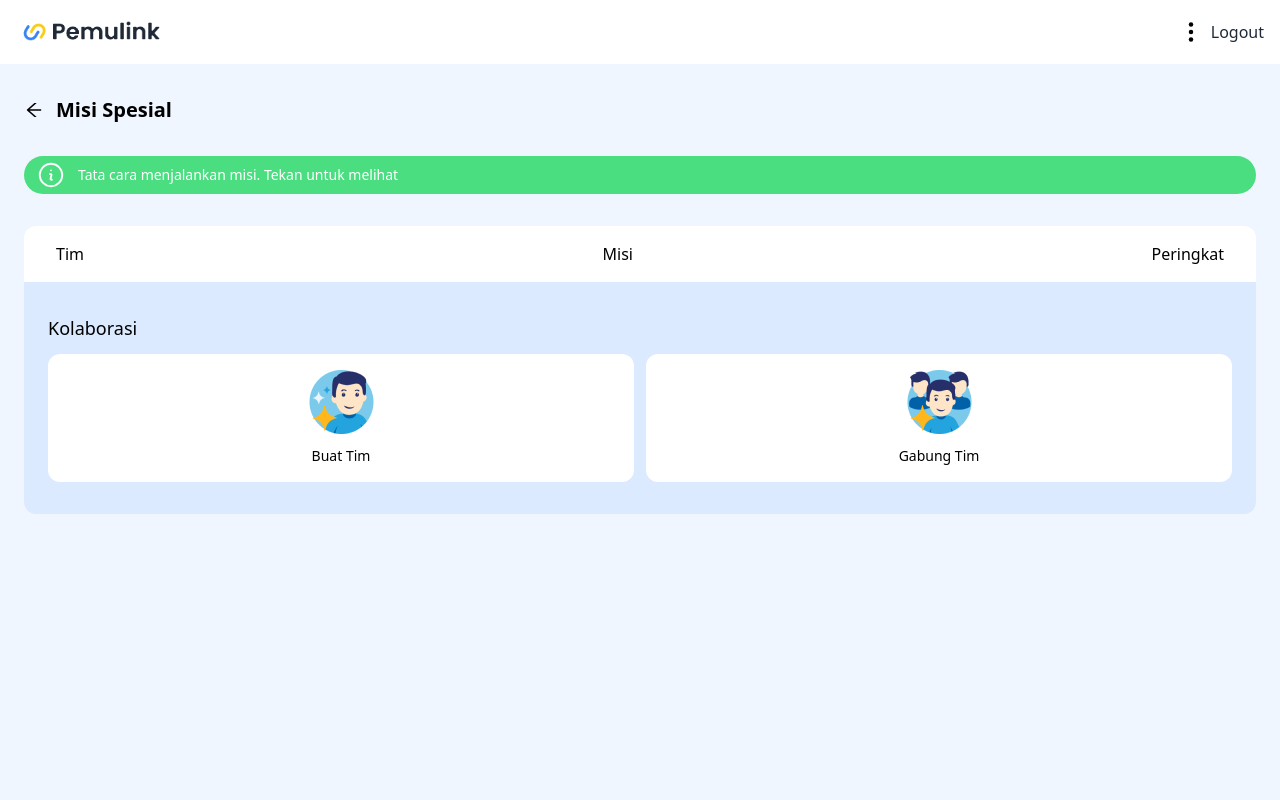
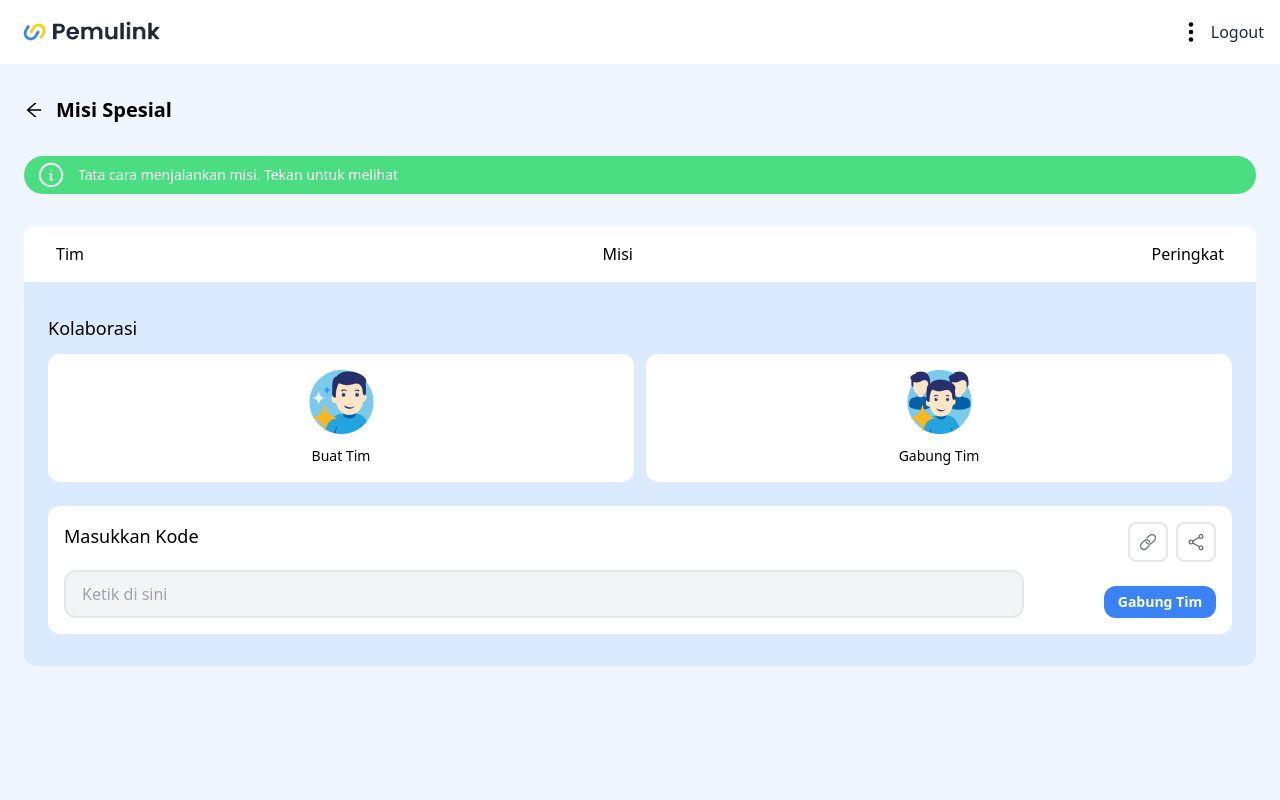
Before and after one commit to adnanamiruddin/pemulink-project-client, a Next.js app: page /competition/1/join in a window 1280 px wide. Shown: the top 800 px of the page. Built offline with nearby package versions, Linux system fonts and the light colour scheme; no server answers.

Commit message:
feat: Fetch userTeam on CompetitionHeader component

```diff
--- a/src/api/modules/users.api.js
+++ b/src/api/modules/users.api.js
@@ -6,6 +6,7 @@ const usersEndpoint = {
   signIn: "/users/sign-in",
   profile: "/users/profile",
   updateToAdmin: ({ id }) => `/users/update-to-admin/${id}`,
+  userTeam: ({ competitionId }) => `/users/${competitionId}`,
 };
 
 const userApi = {
@@ -42,6 +43,17 @@ const userApi = {
     }
   },
 
+  getUserTeam: async ({ competitionId }) => {
+    try {
+      const response = await privateClient.get(
+        usersEndpoint.userTeam({ competitionId })
+      );
+      return { response };
+    } catch (error) {
+      return { error };
+    }
+  },
+
   updateProfile: async ({
     firstName,
     lastName,
--- a/src/components/layouts/CompetitionHeader.jsx
+++ b/src/components/layouts/CompetitionHeader.jsx
@@ -1,8 +1,24 @@
+import userApi from "@/api/modules/users.api";
+import { setGlobalLoading } from "@/redux/features/globalLoadingSlice";
 import Link from "next/link";
+import { useEffect } from "react";
 import { AiOutlineArrowLeft } from "react-icons/ai";
 import { HiOutlineInformationCircle } from "react-icons/hi2";
+import { useDispatch } from "react-redux";
 
-export default function CompetitionHeader() {
+export default function CompetitionHeader({ competitionId, setUserTeam }) {
+  const dispatch = useDispatch();
+
+  useEffect(() => {
+    const authUser = async () => {
+      dispatch(setGlobalLoading(true));
+      const { response } = await userApi.getUserTeam({ competitionId });
+      dispatch(setGlobalLoading(false));
+      if (response) setUserTeam(response);
+    };
+    authUser();
+  }, [dispatch, competitionId]);
+
   return (
     <div className="mt-4 flex flex-col gap-8">
       <div className="flex items-center gap-3">
--- a/src/components/layouts/CompetitionTeamNavbar.jsx
+++ b/src/components/layouts/CompetitionTeamNavbar.jsx
@@ -5,7 +5,7 @@ import joinTeamIcon from "../../../public/join-team-icon.png";
 
 export default function CompetitionTeamNavbar({ id }) {
   return (
-    <>
+    <div>
       <h3 className="text-lg">Kolaborasi</h3>
       <div className="flex items-center gap-3 mt-3">
         <Link href={`/competition/${id}`} className="w-1/2">
@@ -22,6 +22,6 @@ export default function CompetitionTeamNavbar({ id }) {
           </div>
         </Link>
       </div>
-    </>
+    </div>
   );
 }
--- a/src/pages/competition/[id]/index.jsx
+++ b/src/pages/competition/[id]/index.jsx
@@ -6,15 +6,24 @@ import AvatarItem from "@/components/layouts/AvatarItem";
 import CompetitionHeader from "@/components/layouts/CompetitionHeader";
 import CompetitionTeamNavbar from "@/components/layouts/CompetitionTeamNavbar";
 import { useFormik } from "formik";
-import Image from "next/image";
 import { useRouter } from "next/router";
 import { useEffect, useState } from "react";
+import { IoIosLink } from "react-icons/io";
+import { IoShareSocialOutline } from "react-icons/io5";
 import { toast } from "react-toastify";
 import * as Yup from "yup";
+import { TiContacts } from "react-icons/ti";
+import Image from "next/image";
+import { useSelector } from "react-redux";
+import { selectUser } from "@/redux/features/userSlice";
 
 export default function TeamDetail() {
   const router = useRouter();
   const { id } = router.query;
+
+  const { user } = useSelector(selectUser);
+
+  const [userTeam, setUserTeam] = useState(null);
 
   const [isOnRequest, setIsOnRequest] = useState(false);
   const [avatars, setAvatars] = useState([]);
@@ -42,7 +51,7 @@ export default function TeamDetail() {
       if (response) {
         createTeamForm.resetForm();
         toast.success("Tim berhasil dibuat");
-        router.push(`/dashboard`);
+        router.push(`/competition/${id}`);
       }
       if (error) toast.error(error.message);
     },
@@ -74,9 +83,99 @@ export default function TeamDetail() {
 
   return (
     <div>
-      <CompetitionHeader />
+      <CompetitionHeader competitionId={id} setUserTeam={setUserTeam} />
 
       <div className="bg-blue-100 px-6 py-8 rounded-b-xl">
+        {userTeam ? (
+          <div className="flex flex-col gap-6">
+            <div className="bg-white p-4 rounded-xl flex flex-col justify-between gap-2">
+              <div className="flex justify-between">
+                <h4 className="font-medium text-lg">Kode Kamu</h4>
+                <div className="flex gap-2">
+                  <button className="border-2 border-gray-200 rounded-lg p-2">
+                    <IoIosLink className="text-xl text-gray-500" />
+                  </button>
+                  <button className="border-2 border-gray-200 rounded-lg p-2">
+                    <IoShareSocialOutline className="text-xl text-gray-500" />
+                  </button>
+                </div>
+              </div>
+
+              <div className="flex justify-between items-center">
+                <div className="flex gap-3">
+                  <TiContacts className="text-5xl" />
+                  <div>
+                    <h4 className="font-semibold">{userTeam.code}</h4>
+                    <p className="text-xs text-gray-400 mt-1">
+                      Bagikan kode ke temanmu
+                    </p>
+                  </div>
+                </div>
+                <button
+                  type="submit"
+                  className="btn btn-sm bg-blue-500 text-white border-0 rounded-xl w-28"
+                  onClick={() => {
+                    navigator.clipboard.writeText(userTeam.code);
+                    toast.success("Kode berhasil disalin");
+                  }}
+                >
+                  Salin Kode
+                </button>
+              </div>
+            </div>
+
+            <div className="bg-white p-6 rounded-xl flex flex-col justify-between gap-4">
+              <div className="flex flex-col justify-center items-center">
+                <Image
+                  src={userTeam.avatarURL}
+                  alt={userTeam.avatarName}
+                  width={100}
+                  height={100}
+                  className="rounded-lg"
+                />
+                <h4 className="font-semibold mt-2">{userTeam.name}</h4>
+              </div>
+              {userTeam.teamMembers.map((member, i) => (
+                <div
+                  key={i}
+                  className="flex justify-between items-center gap-4"
+                >
+                  <div className="w-1/6">
+                    <Image
+                      src={member.characterURL}
+                      alt={member.characterName}
+                      width={100}
+                      height={100}
+                      className="rounded-lg"
+                    />
+                  </div>
+                  <h4 className="font-bold">
+                    {member.firstName + " " + member.lastName}
+                  </h4>
+                  <p className="text-base">
+                    {member.userId === user.id
+                      ? "Anda"
+                      : member.role === "leader"
+                      ? "Ketua"
+                      : "Bergabung"}
+                  </p>
+                  <span
+                    className={`text-sm p-2 rounded-xl font-medium ${
+                      member.status === "accepted"
+                        ? "bg-green-500"
+                        : "bg-amber-400"
+                    }`}
+                  >
+                    {member.status === "accepted"
+                      ? "Diterima"
+                      : "Pilih Karakter"}
+                  </span>
+                </div>
+              ))}
+            </div>
+          </div>
+        ) : (
+          <>
             <CompetitionTeamNavbar id={id} />
 
             <div className="flex flex-col gap-6 mt-4">
@@ -122,9 +221,14 @@ export default function TeamDetail() {
                     <AvatarItem
                       key={i}
                       data={character}
-                  isActive={createTeamForm.values.characterId === character.id}
+                      isActive={
+                        createTeamForm.values.characterId === character.id
+                      }
                       onClick={() => {
-                    createTeamForm.setFieldValue("characterId", character.id);
+                        createTeamForm.setFieldValue(
+                          "characterId",
+                          character.id
+                        );
                       }}
                     />
                   ))}
@@ -135,6 +239,8 @@ export default function TeamDetail() {
                 <LoadingButton loading={isOnRequest}>Simpan</LoadingButton>
               </form>
             </div>
+          </>
+        )}
       </div>
     </div>
   );
--- a/src/pages/competition/[id]/join.jsx
+++ b/src/pages/competition/[id]/join.jsx
@@ -1,19 +1,102 @@
+import teamsApi from "@/api/modules/teams.api";
 import CompetitionHeader from "@/components/layouts/CompetitionHeader";
 import CompetitionTeamNavbar from "@/components/layouts/CompetitionTeamNavbar";
+import { useFormik } from "formik";
 import { useRouter } from "next/router";
+import { useState } from "react";
+import { IoIosLink } from "react-icons/io";
+import { IoShareSocialOutline } from "react-icons/io5";
+import { toast } from "react-toastify";
+import * as Yup from "yup";
 
 export default function JoinTeam() {
   const router = useRouter();
   const { id } = router.query;
 
+  const [userTeam, setUserTeam] = useState(null);
+
+  const [isOnRequest, setIsOnRequest] = useState(false);
+  const [errorMessage, setErrorMessage] = useState(undefined);
+
+  const joinTeamForm = useFormik({
+    initialValues: {
+      code: "",
+    },
+    validationSchema: Yup.object({
+      code: Yup.string().required("Kode harus diisi"),
+    }),
+    onSubmit: async (values) => {
+      setIsOnRequest(true);
+      const { response, error } = await teamsApi.joinTeam({
+        competitionId: id,
+        ...values,
+      });
+      setIsOnRequest(false);
+      if (response) {
+        joinTeamForm.resetForm();
+        toast.success("Berhasil bergabung ke tim");
+        router.push(`/competition/${id}/join`);
+      }
+      if (error) setErrorMessage(error.message);
+    },
+  });
+
   return (
     <div>
-      <CompetitionHeader />
+      <CompetitionHeader competitionId={id} setUserTeam={setUserTeam} />
 
-      <div className="bg-blue-100 px-6 py-8 rounded-b-xl">
+      <div className="bg-blue-100 px-6 py-8 rounded-b-xl flex flex-col gap-6">
         <CompetitionTeamNavbar id={id} />
 
+        <div className="bg-white p-4 rounded-xl flex flex-col justify-between gap-2">
+          <div className="flex justify-between">
+            <h4 className="font-medium text-lg">Masukkan Kode</h4>
+            <div className="flex gap-2">
+              <button className="border-2 border-gray-200 rounded-lg p-2">
+                <IoIosLink className="text-xl text-gray-500" />
+              </button>
+              <button className="border-2 border-gray-200 rounded-lg p-2">
+                <IoShareSocialOutline className="text-xl text-gray-500" />
+              </button>
+            </div>
+          </div>
 
+          <form
+            onSubmit={joinTeamForm.handleSubmit}
+            className="flex justify-between items-end gap-6"
+          >
+            <div className="w-10/12">
+              <input
+                name="code"
+                placeholder="Ketik di sini"
+                type="text"
+                value={joinTeamForm.values.code}
+                onChange={joinTeamForm.handleChange}
+                className="input rounded-xl border-2 border-gray-200 bg-gray-100 w-full"
+              />
+              {(joinTeamForm.touched.code &&
+                joinTeamForm.errors.code !== undefined) ||
+              errorMessage !== undefined ? (
+                <div className="label">
+                  <span className="label-text-alt text-error">
+                    {(joinTeamForm.touched.code && joinTeamForm.errors.code) ||
+                      errorMessage}
+                  </span>
+                </div>
+              ) : null}
+            </div>
+            <button
+              type="submit"
+              className="btn btn-sm bg-blue-500 text-white border-0 rounded-xl w-28"
+            >
+              {isOnRequest ? (
+                <span className="loading loading-dots loading-sm"></span>
+              ) : (
+                "Gabung Tim"
+              )}
+            </button>
+          </form>
+        </div>
       </div>
     </div>
   );
```
Lines whose indentation alone changed are shown as unchanged.
